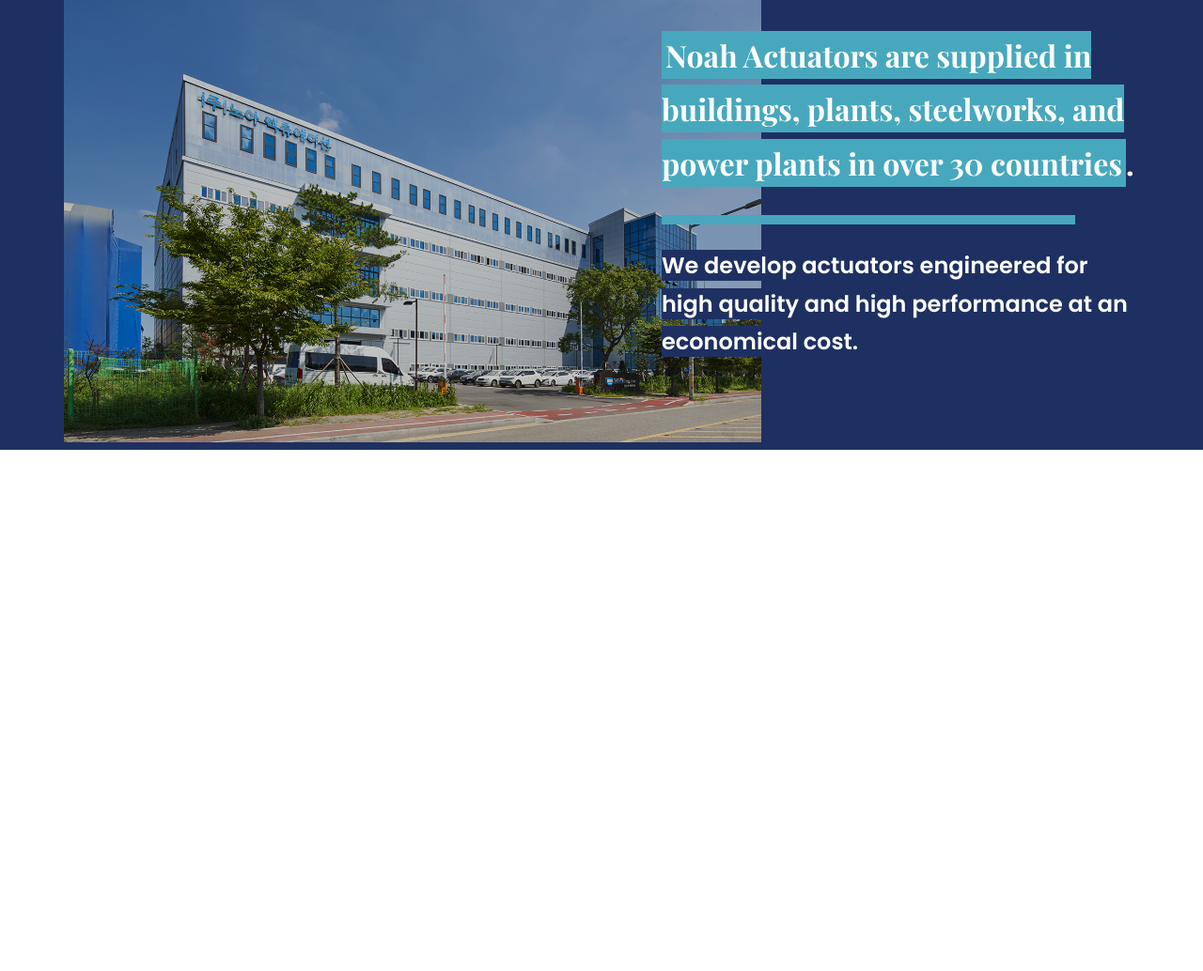
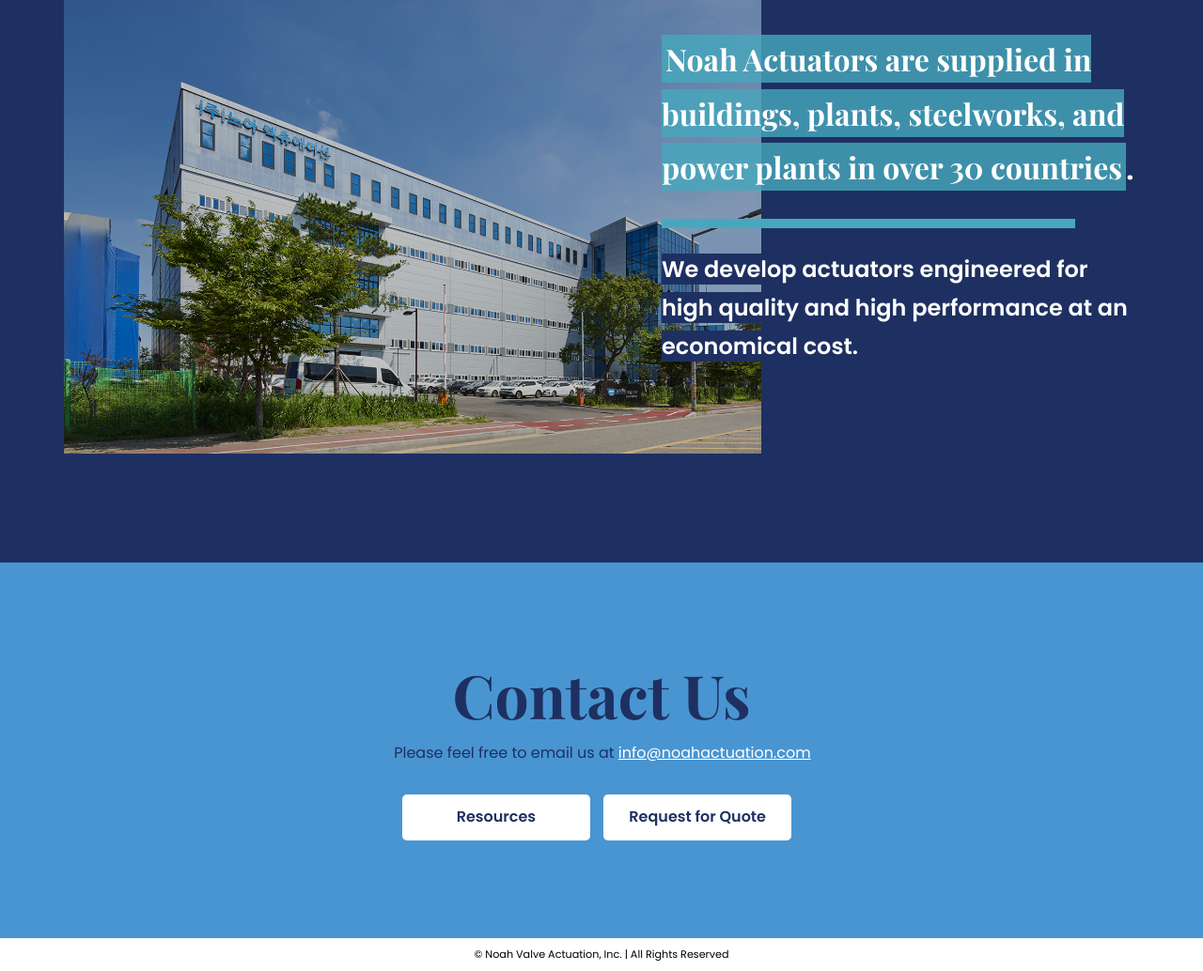
Before and after one commit to jspark721/noah, a website: page index.html in a window 1280 px wide. Shown: the part 1161-2195 px from the top of the page at 94% size. Before the commit the page ends 1640 px from the top, so only its background shows below. Drawn offline with nearby package versions, Linux system fonts and the light colour scheme; a script that the page names is missing.

Commit message:
finish homepage sections

```diff
--- a/css/components/banner.scss
+++ b/css/components/banner.scss
@@ -23,11 +23,11 @@
   }
   .banner-inner {
     width: 100%;
-    height: 80vh;
+    height: 100vh;
     display: flex;
     position: relative;
     @media (max-width: $widescreen) {
-      height: 90vh;
+      height: 100vh;
     }
     .content {
       width: 50%;
@@ -41,7 +41,7 @@
           margin-top: 15px;
         }
         h1 {
-          font-family: 'Playfair Display';
+          font-family: $serif;
           color: $blue;
           font-size: 3.4rem;
           line-height: 4.5rem;
@@ -64,7 +64,7 @@
           font-size: 1.1rem;
           line-height: 1.8rem;
           font-weight: 300;
-          color: $white;
+          color: $blue;
           width: 520px;
           margin: 32px 0 80px;
           @media (max-width: $widescreen) {
--- a/css/style.scss
+++ b/css/style.scss
@@ -40,7 +40,7 @@
   position: relative;
   background: $blue;
   width: 100%;
-  height: 70vh;
+  height: 85vh;
   display: flex;
   align-items: flex-start;
 }
@@ -50,7 +50,7 @@
   margin-top: 20px;
   margin-left: 68px;
   width: 58%;
-  height: 95%;
+  height: 80%;
   background: url('/images/noah-building.jpg');
   background-size: cover;
   background-position: bottom;
@@ -65,7 +65,7 @@
 .features-content {
   position: absolute;
   width: 40%;
-  top: 15%;
+  top: 13%;
   right: 5%;
   h2 {
     line-height: 1.8em;
@@ -74,7 +74,7 @@
     font-size: 2em;
     font-weight: 800;
     span {
-      background: $teal;
+      background: rgba($teal, 0.8);
       padding: 4px;
     }
   }
@@ -87,3 +87,44 @@
     }
   }
 }
+
+.cta-container {
+  position: relative;
+  width: 100%;
+  height: 50vh;
+  background: $lblue;
+}
+
+.cta-left {
+  position: absolute;
+  width: 100%;
+  height: 100%;
+  display: flex;
+  justify-content: center;
+  align-items: center;
+  flex-direction: column;
+  h1 {
+    color: $blue;
+    font-family: $serif;
+    margin: 0;
+
+    font-size: 4em;
+  }
+  p {
+    color: $blue;
+    margin-bottom: 35px;
+    margin-left: 2px;
+  }
+  a {
+    color: $white;
+  }
+}
+
+#footer {
+  background: $lblue;
+  width: 100%;
+  p {
+    font-size: 0.7em;
+    text-align: center;
+  }
+}
--- a/css/variables.scss
+++ b/css/variables.scss
@@ -76,6 +76,8 @@
   outline: 0;
   box-shadow: 0;
   border: none;
+  width: 200px;
+  margin-right: 10px;
 }
 .btn {
   display: inline-block;
--- a/index.html
+++ b/index.html
@@ -99,6 +99,24 @@
       </div>
 
     </section>
+    <section class="cta-container">
+      <div class="cta-left">
+        <h1>Contact Us</h1>
+        <p>Please feel free to email us at <a href="mailto:info@noahactuation.com">info@noahactuation.com</a></p>
+        <div class="cta buttons">
+          <button class="btn btn-white">Resources</button>
+          <button class="btn btn-white">Request for Quote</button>
+        </div>
+      </div>
+      <!-- <div class="cta-right">
+        <h2>Noah Valve Actuation, Inc.</h2>
+        <p></p>
+      </div> -->
+
+    </section>
+    <foooter id="footer">
+      <p>© Noah Valve Actuation, Inc. | All Rights Reserved</p>
+    </foooter>
 
   </body>
   <script src="https://cdnjs.cloudflare.com/ajax/libs/tiny-slider/2.9.2/min/tiny-slider.js"></script>
```
Also changed, not shown: css/style.css.
